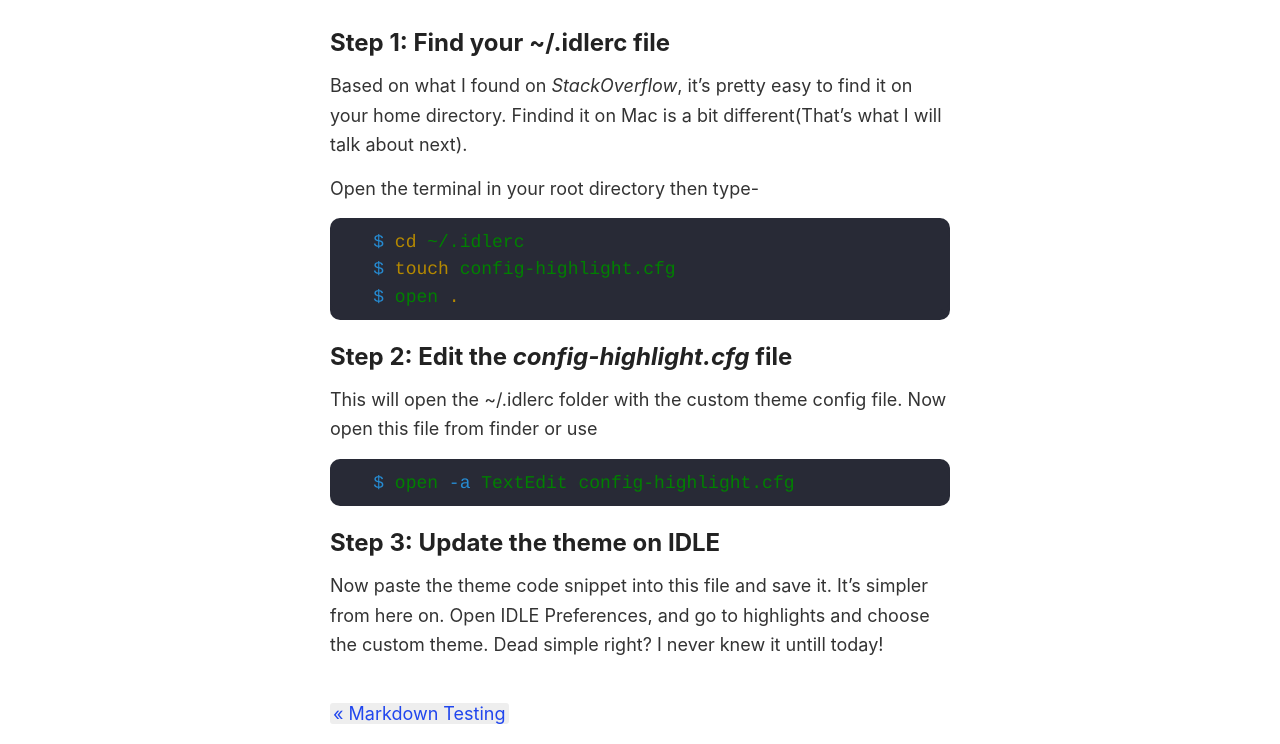
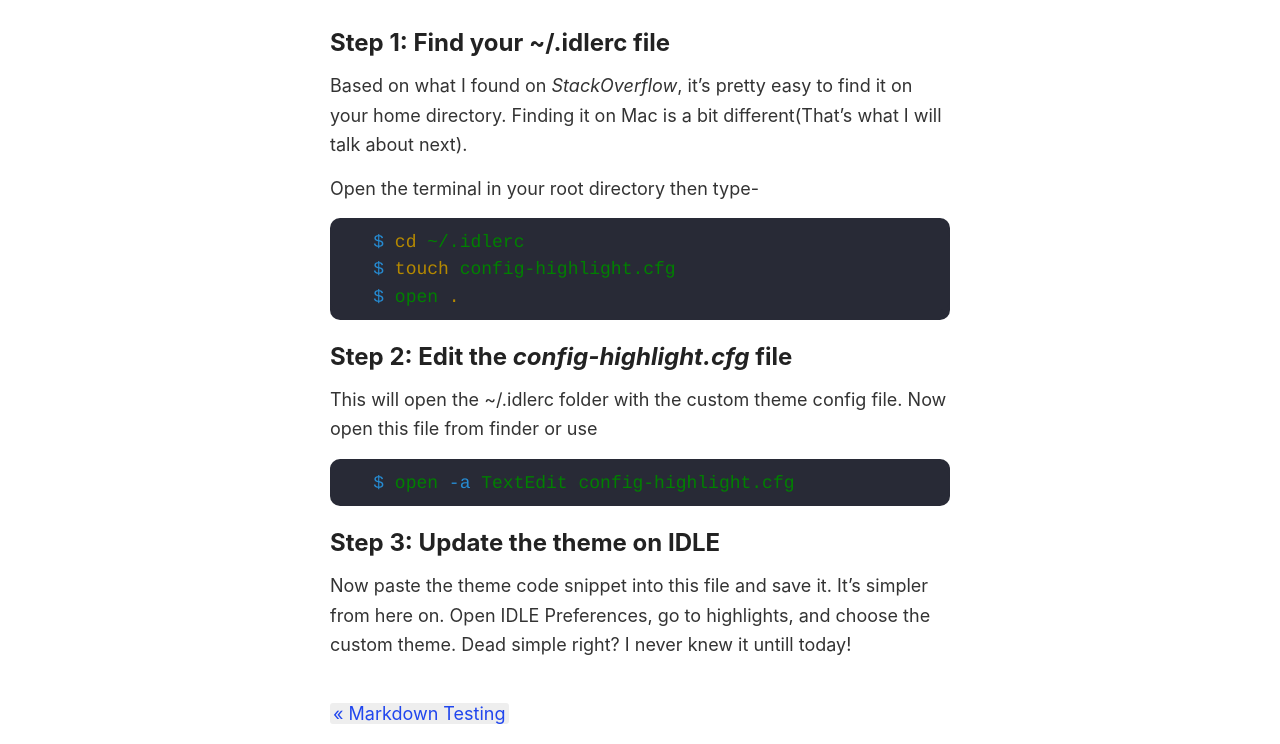
Before and after one commit to achntj/achintyajha.github.io, a Jekyll site: the page built from _posts/2021-9-16-idle-custom-themes.md, in a window 1280 px wide. Shown: the part 804-1548 px from the top of the page. Built offline with Jekyll 4.4.1, drawn with Linux system fonts in a browser that asks for light colours.

Commit message:
idle themes post

```diff
--- a/_posts/2021-9-16-idle-custom-themes.md
+++ b/_posts/2021-9-16-idle-custom-themes.md
@@ -11,7 +11,7 @@ _Dracula Theme on IDLE!_
 
 ## Step 1: Find your ~/.idlerc file
 
-Based on what I found on *StackOverflow*, it's pretty easy to find it on your home directory. Findind it on Mac is a bit different(That's what I will talk about next).
+Based on what I found on *StackOverflow*, it's pretty easy to find it on your home directory. Finding it on Mac is a bit different(That's what I will talk about next).
 
 Open the terminal in your root directory then type-
 
@@ -31,4 +31,4 @@ This will open the ~/.idlerc folder with the custom theme config file. Now open
 
 ## Step 3: Update the theme on IDLE
 
-Now paste the theme code snippet into this file and save it. It's simpler from here on. Open IDLE Preferences, and go to highlights and choose the custom theme. Dead simple right? I never knew it untill today!
+Now paste the theme code snippet into this file and save it. It's simpler from here on. Open IDLE Preferences, go to highlights, and choose the custom theme. Dead simple right? I never knew it untill today!
```
